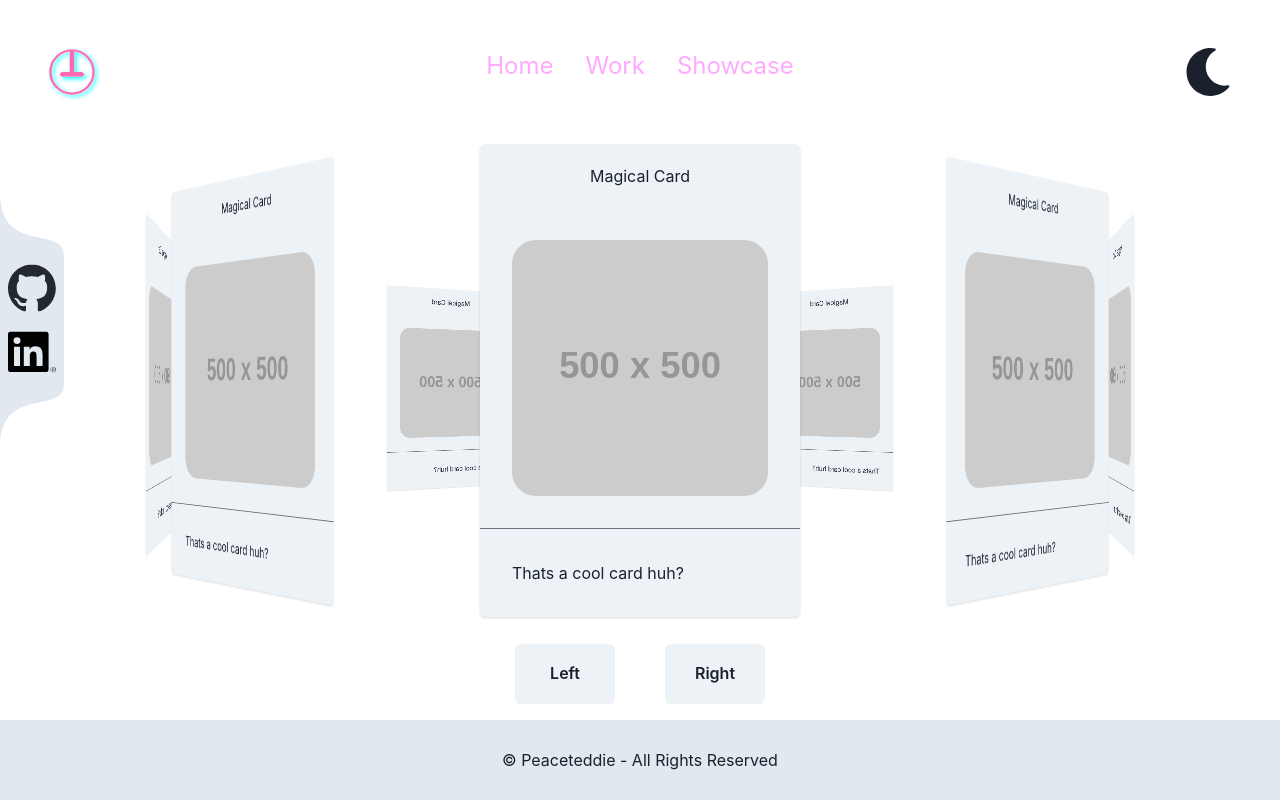
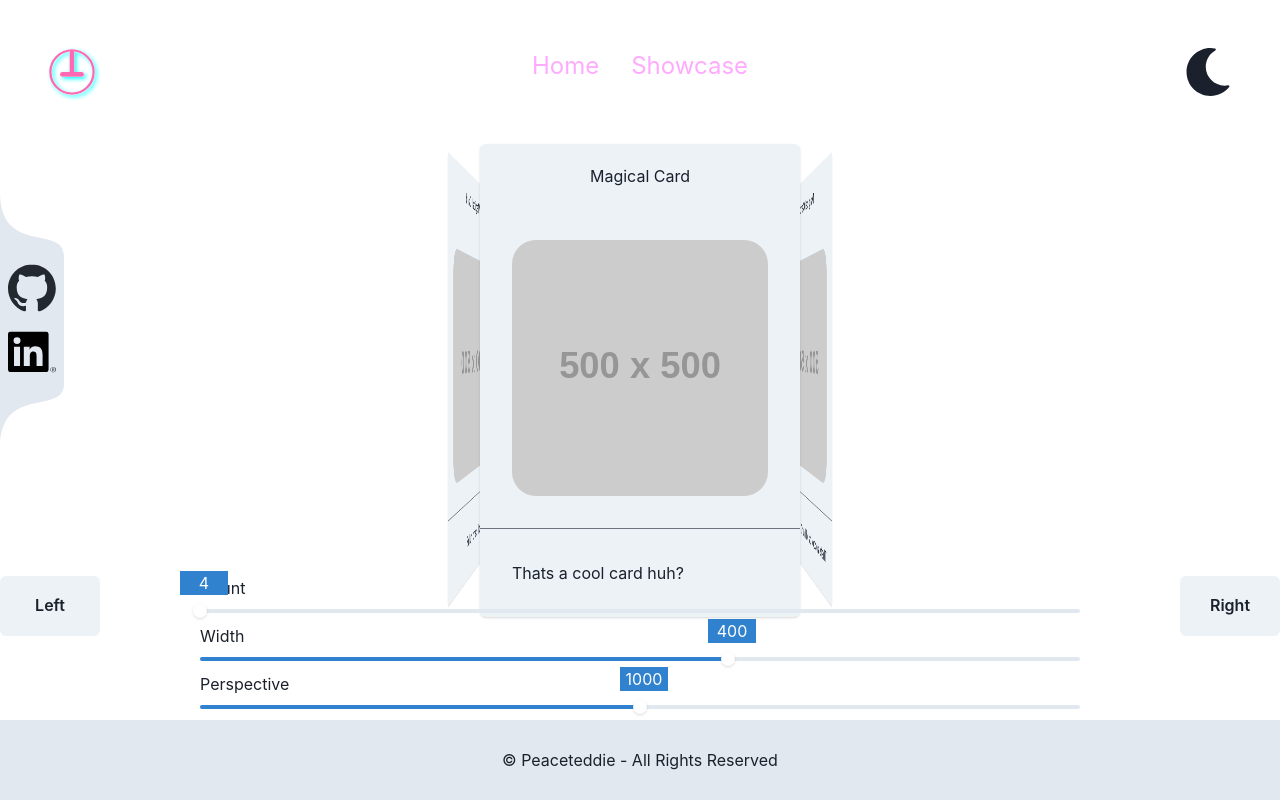
Before and after one commit to Peaceteddie/react-chakra-showcase, a React (Create React App) app: page /showcase in a window 1280 px wide. Built offline with nearby package versions, Linux system fonts and the light colour scheme.

Commit message:
Added some more options for the  showcase

```diff
--- a/src/Showcase.tsx
+++ b/src/Showcase.tsx
@@ -1,15 +1,25 @@
-import { Box, Flex, Button } from "@chakra-ui/react";
+import {
+  Box,
+  Flex,
+  Button,
+  Slider,
+  SliderTrack,
+  SliderFilledTrack,
+  SliderThumb,
+  SliderMark,
+} from "@chakra-ui/react";
 import { useState } from "react";
 import FeatureCard from "./FeatureCard";
 
-const count = 10;
-const width = "500";
-const height = width;
-const theta = 360 / count;
-const radius = Math.round(Number(width) / 2 / Math.tan(Math.PI / count));
+export default function Showcase() {
+  const [count, setCount] = useState(4);
+  const [width, setWidth] = useState(400);
+  const [perspective, setPerspective] = useState(1000);
+  const [selectedIndex, setSelectedIndex] = useState(0);
 
-export default function Showcase() {
-  const [selectedIndex, setSelectedIndex] = useState(0);
+  const height = width;
+  const theta = 360 / count;
+  const radius = Math.round(Number(width) / 2 / Math.tan(Math.PI / count));
 
   function GetRotation(index: number) {
     return theta * index;
@@ -28,14 +38,14 @@ export default function Showcase() {
   }
 
   return (
-    <Box>
+    <Flex direction={"column"}>
       <div
         style={{
           position: "relative",
           width: width + "px",
           height: height + "px",
           margin: "auto",
-          perspective: "1000px",
+          perspective: perspective,
           //clipPath: "inset(0 0 round 50px)",
         }}
       >
@@ -79,14 +89,88 @@ export default function Showcase() {
           ))}
         </div>
       </div>
-      <Flex align="center" justify="center" gap="50px" margin="auto">
+      <Flex justify={"space-around"} gap="100px" marginTop={"150px"} position="absolute" bottom={"5rem"} width="100%">
         <Button blockSize={"60px"} inlineSize={"100px"} onClick={TurnLeft}>
           Left
         </Button>
+        <div style={{ flexGrow: "1" }}>
+          Count
+          <Slider
+            min={4}
+            max={50}
+            step={2}
+            defaultValue={count}
+            onChange={setCount}
+          >
+            <SliderMark
+              value={count}
+              textAlign="center"
+              bg="blue.500"
+              color="white"
+              mt="-10"
+              ml="-5"
+              w="12"
+            >
+              {count}
+            </SliderMark>
+            <SliderTrack>
+              <SliderFilledTrack />
+            </SliderTrack>
+            <SliderThumb />
+          </Slider>
+          Width
+          <Slider
+            min={100}
+            max={600}
+            step={10}
+            defaultValue={width}
+            onChange={setWidth}
+          >
+            <SliderMark
+              value={width}
+              textAlign="center"
+              bg="blue.500"
+              color="white"
+              mt="-10"
+              ml="-5"
+              w="12"
+            >
+              {width}
+            </SliderMark>
+            <SliderTrack>
+              <SliderFilledTrack />
+            </SliderTrack>
+            <SliderThumb />
+          </Slider>
+          Perspective
+          <Slider
+            min={0}
+            max={2000}
+            step={100}
+            defaultValue={perspective}
+            onChange={setPerspective}
+          >
+            <SliderMark
+              value={perspective}
+              textAlign="center"
+              bg="blue.500"
+              color="white"
+              mt="-10"
+              ml="-5"
+              w="12"
+            >
+              {perspective}
+            </SliderMark>
+            <SliderTrack>
+              <SliderFilledTrack />
+            </SliderTrack>
+            <SliderThumb />
+          </Slider>
+        </div>
         <Button blockSize={"60px"} inlineSize={"100px"} onClick={TurnRight}>
           Right
         </Button>
       </Flex>
-    </Box>
+    </Flex>
   );
 }
--- a/src/Sidebar.tsx
+++ b/src/Sidebar.tsx
@@ -31,7 +31,7 @@ export default function Sidebar() {
         </a>
 
         <a
-          href="https://www.github.com/peaceteddie/"
+          href="https://www.linkedin.com/in/peaceteddie/"
           rel="noreferrer"
           target="_blank"
           title="Link to my LinkedIn"
--- a/src/TopNavBar.tsx
+++ b/src/TopNavBar.tsx
@@ -30,9 +30,6 @@ export const TopNavBar = () => (
       <Link className="nav-bar-link" to="/">
         Home
       </Link>
-      <Link className="nav-bar-link" to="work">
-        Work
-      </Link>
       <Link className="nav-bar-link" to="showcase">
         Showcase
       </Link>
--- a/src/index.tsx
+++ b/src/index.tsx
@@ -19,8 +19,7 @@ const router = createBrowserRouter(
   createRoutesFromElements(
     <Route path="/" element={<Root />}>
       <Route index element={<App />}></Route>
-      <Route path="work"></Route>
-      <Route path="showcase" element={<Showcase/>}></Route>
+      <Route path="showcase" element={<Showcase />}></Route>
     </Route>
   )
 );
```
